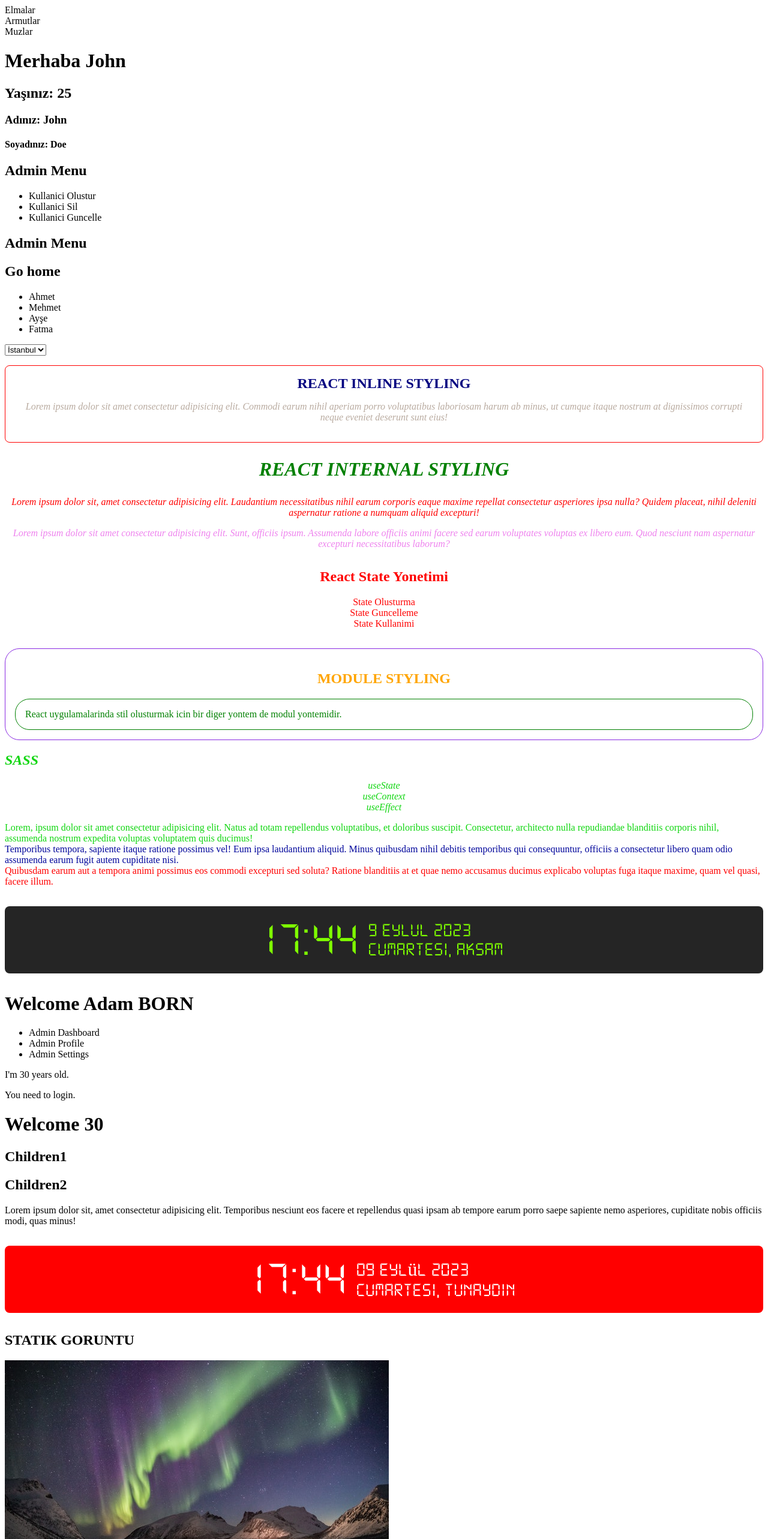
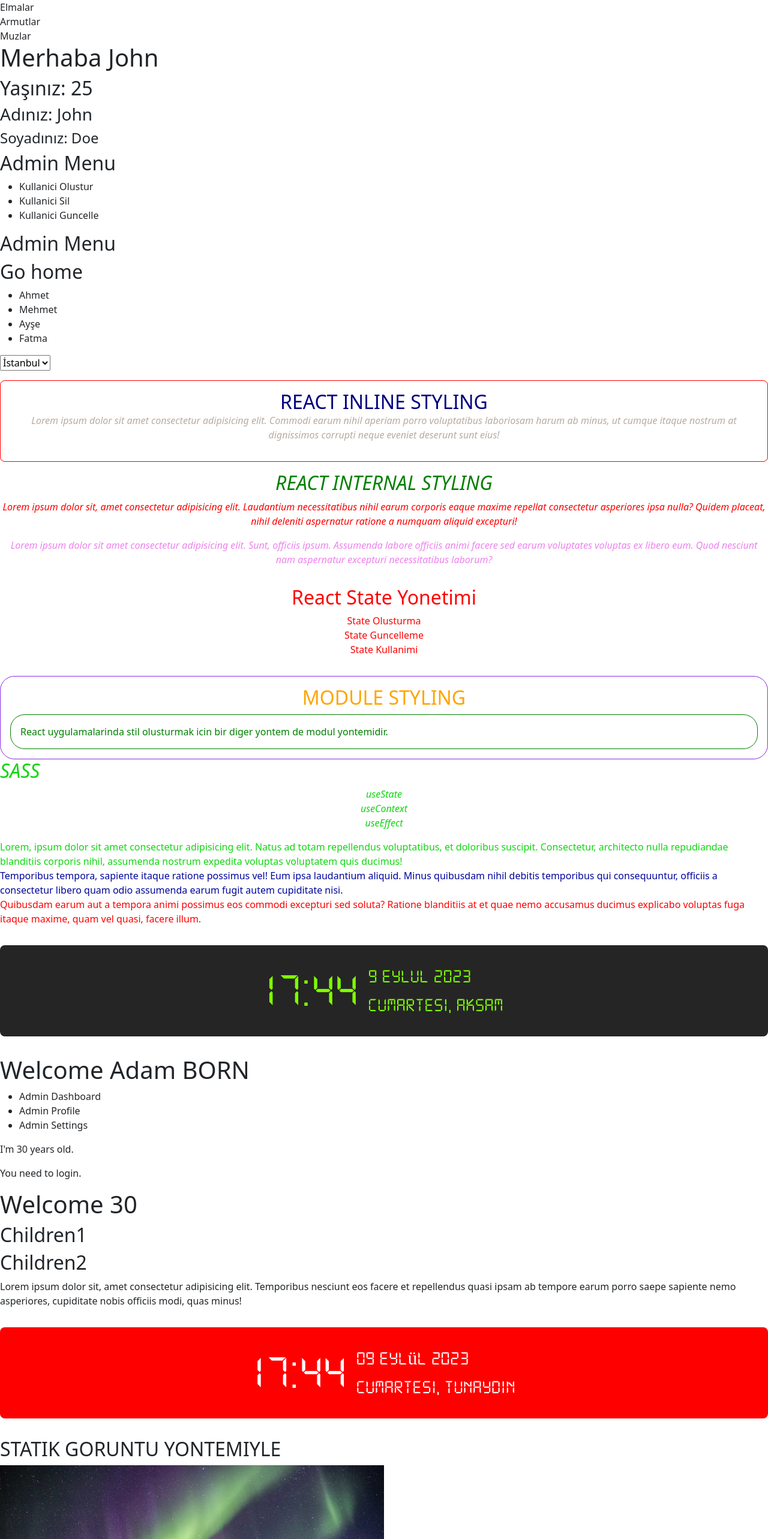
Before and after one commit to ZahideSarp/React, a React (Create React App) app: page / in a window 1280 px wide. Shown: the top 2566 px of the page at 60% size. Built offline with nearby package versions, Linux system fonts and the light colour scheme.

Commit message:
bootstrap

```diff
--- a/package.json
+++ b/package.json
@@ -6,6 +6,7 @@
     "@testing-library/jest-dom": "^5.17.0",
     "@testing-library/react": "^13.4.0",
     "@testing-library/user-event": "^13.5.0",
+    "bootstrap": "^5.3.1",
     "moment": "^2.29.4",
     "react": "^18.2.0",
     "react-dom": "^18.2.0",
--- a/src/App.js
+++ b/src/App.js
@@ -16,6 +16,7 @@ import DijitalSaatUygulamasi2 from "./components/06-dijital-saat-uygulamasi2/06-
 import Image from "./components/07-images/01-image";
 import ImageGallery from "./components/07-images/02-image-gallery";
 import ProfileCard from "./components/08-profile-card/profile-card";
+import BootstrapKlasikYontem from "./components/09-bootstrap/01-bootstrap-klasik-yontem";
 
 const App = () => {
     return (
@@ -83,6 +84,7 @@ const App = () => {
                     ]
                 }
             />
+            <BootstrapKlasikYontem />
         </div>
     )
 };
--- /dev/null
+++ b/src/assets/scss/style.scss
@@ -0,0 +1,12 @@
+@use "bootstrap/scss/bootstrap.scss";
+
+* {
+    box-sizing: border-box;
+    /* margin: 0;
+    padding: 0; */
+}
+
+html,
+body {
+    height: 100%;
+}
--- a/src/components/07-images/01-image.js
+++ b/src/components/07-images/01-image.js
@@ -3,10 +3,10 @@ import kopukImage from "../../assets/img/kopuk.jpg"
 const Image = () => {
     return (
         <div>
-            <h2>STATIK GORUNTU</h2>
+            <h2>STATIK GORUNTU YONTEMIYLE</h2>
             <img src="./img/image1.jpg" alt="northern lights" />
 
-            <h2>HARICI GORUNTU</h2>
+            <h2>HARICI GORUNTU </h2>
             <img src="https://fastly.picsum.photos/id/947/536/354.jpg?hmac=SWrzGjeEE8tsTHphNhl2ma3QToFb3nDd5hLIbtWX69s" alt="" />
 
 
--- a/src/components/08-profile-card/profile-card.js
+++ b/src/components/08-profile-card/profile-card.js
@@ -6,7 +6,7 @@ const ProfileCard = (props) => {
     const profileBackgroundStyle = {
         backgroundImage: `url(${imgSrc})`
     }
-    console.log(props.statistics);
+    //console.log(props.statistics);
 
     return (
         <div className="profile-card-container">
--- a/src/components/08-profile-card/profile-card.scss
+++ b/src/components/08-profile-card/profile-card.scss
@@ -52,7 +52,7 @@
         .stats {
             display: flex;
             justify-content: space-around;
-            margin-top: 2rem;
+            margin-top: rem;
 
             h2 {
                 font-size: 3rem;
--- a/src/index.js
+++ b/src/index.js
@@ -1,7 +1,7 @@
 import React from "react";
 import { createRoot } from "react-dom/client";
 import App from "./App";
-import "./index.css";
+import "./assets/scss/style.scss";
 
 const root = createRoot(document.getElementById("root"));
 
```
Also changed, not shown: src/components/09-bootstrap/01-booystrap-klasik-yontem.js (added, +10 -0 lines), 1 other file (tests, documents, lock files or other folders).
